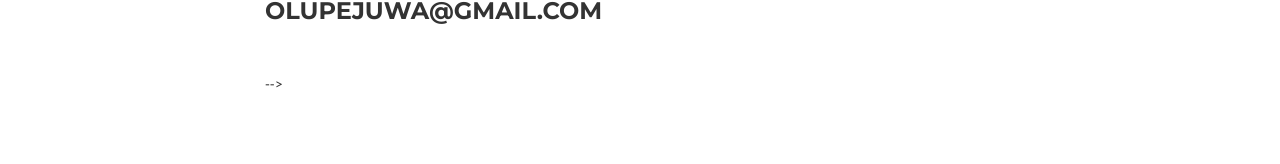
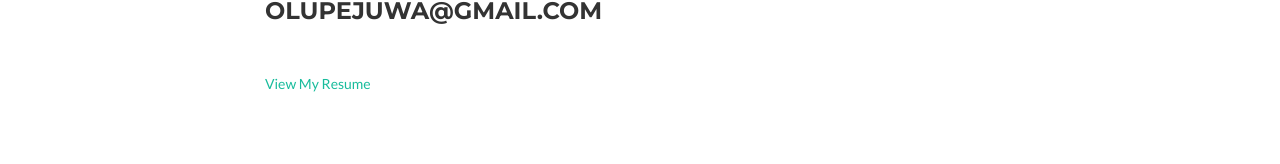
Before and after one commit to Olupeju/UpdatedPortfolio, a website: page index.html in a window 1280 px wide. Shown: the part 2551-2715 px from the top of the page. Drawn offline with nearby package versions, Linux system fonts and the light colour scheme.

Commit message:
adding a resume

```diff
--- a/index.html
+++ b/index.html
@@ -192,18 +192,11 @@
                                   <br>
                                   <br>
                                   <div class="row">
+                                      <div class="col-lg-12">
+                                          <a href="https://docs.google.com/document/d/133uPOKrw8lSh86vJypadHkN0tEA1yOie6N5gWkg6_ro/edit">View My Resume</a>
+                                      </div>
+                                  </div>
 
-                                  </div>
-                                    <!-- <button onclick="copyEmail('#my-email')">copy email</button> -->
-<!--
-                                    <div class="card" style="width: 18rem;">
-                                            <div class="card-body">
-                                              <h5 class="card-title">View My Resume</h5>
-                                              <!-- <p class="card-text">Some quick example text to build on the card title and make up the bulk of the card's content.</p> -->
-
-                                            <!-- </div>         <a href="#" class="card-link">Resume</a>
-
-                                </div>        --> -->
                         </div>
                 </div>
 
```
